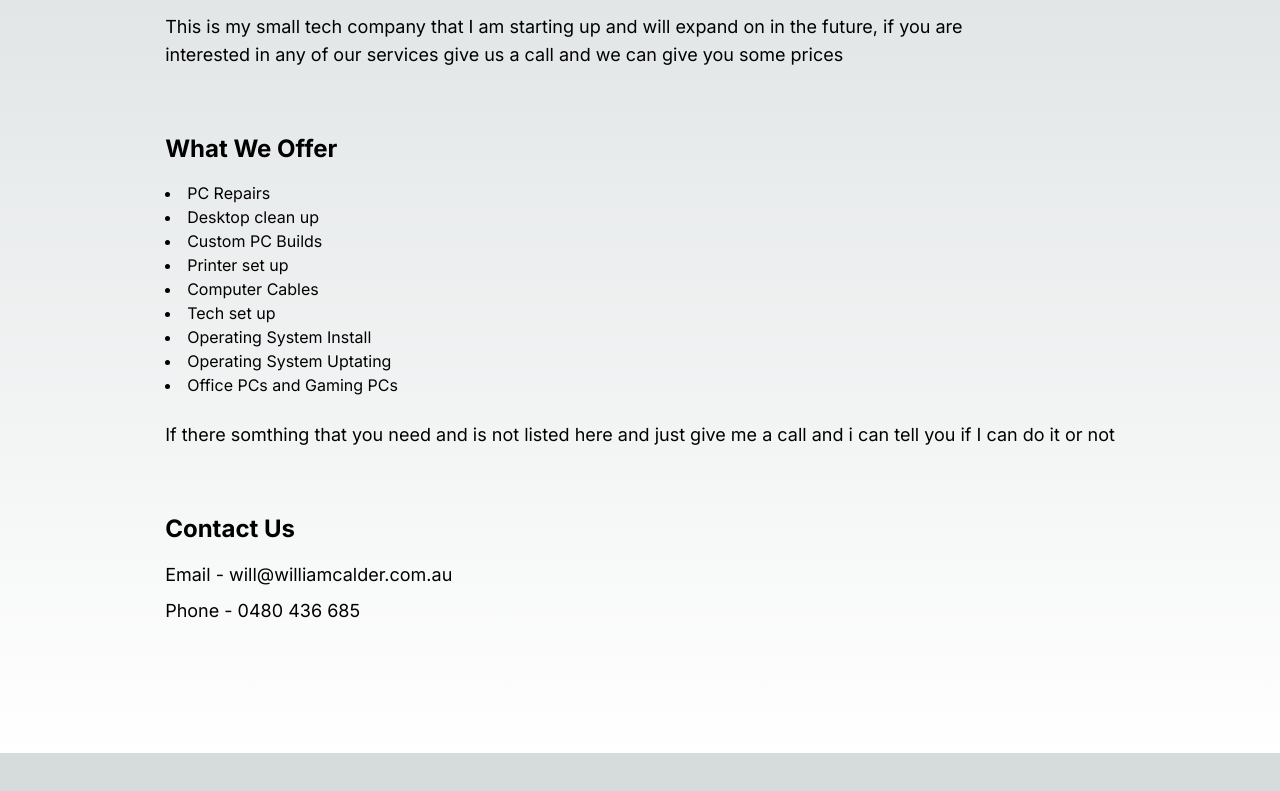
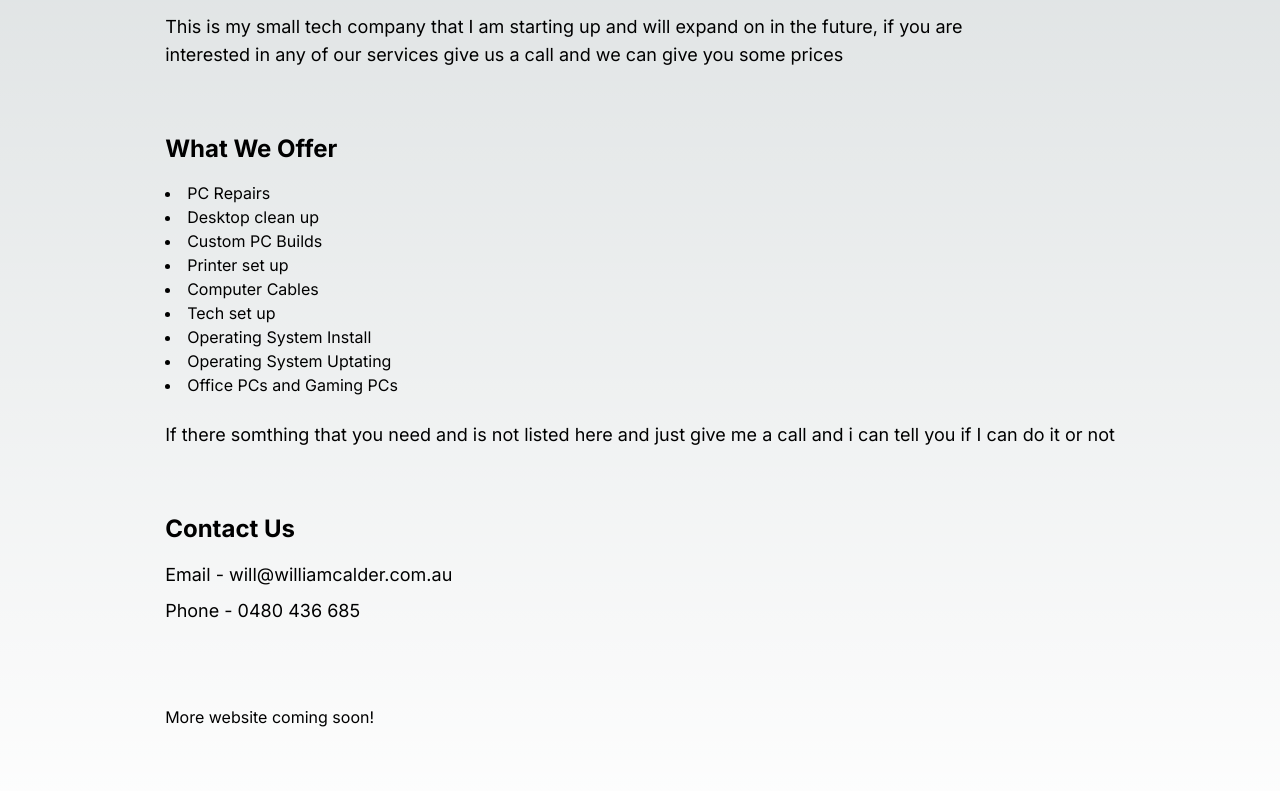
Before and after one commit to will-i-am08/my-website, a Next.js app: page / in a window 1280 px wide. Shown: the part 331-1122 px from the top of the page. Before the commit the page ends 1084 px from the top, so only its background shows below. Built offline with nearby package versions, Linux system fonts and the light colour scheme.

Commit message:
more website coming soon added

```diff
--- a/app/page.tsx
+++ b/app/page.tsx
@@ -70,6 +70,9 @@ export default function Home() {
         <p className="text-lg mt-2">
           Phone - 0480 436 685
         </p>
+        <p className="text-md mt-20">
+          More website coming soon!
+        </p>
         </div>
       </div>
     </main>
```
